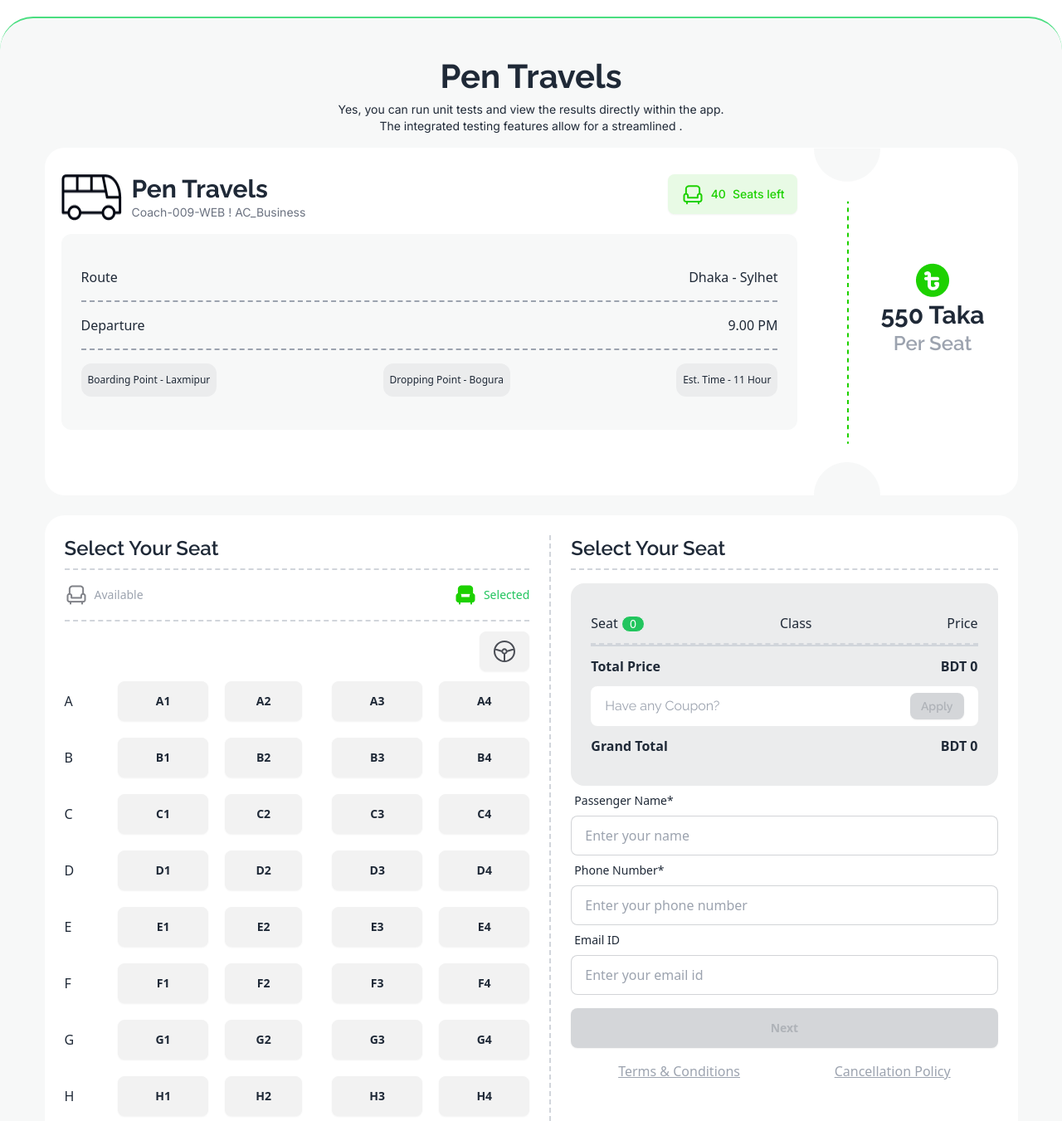
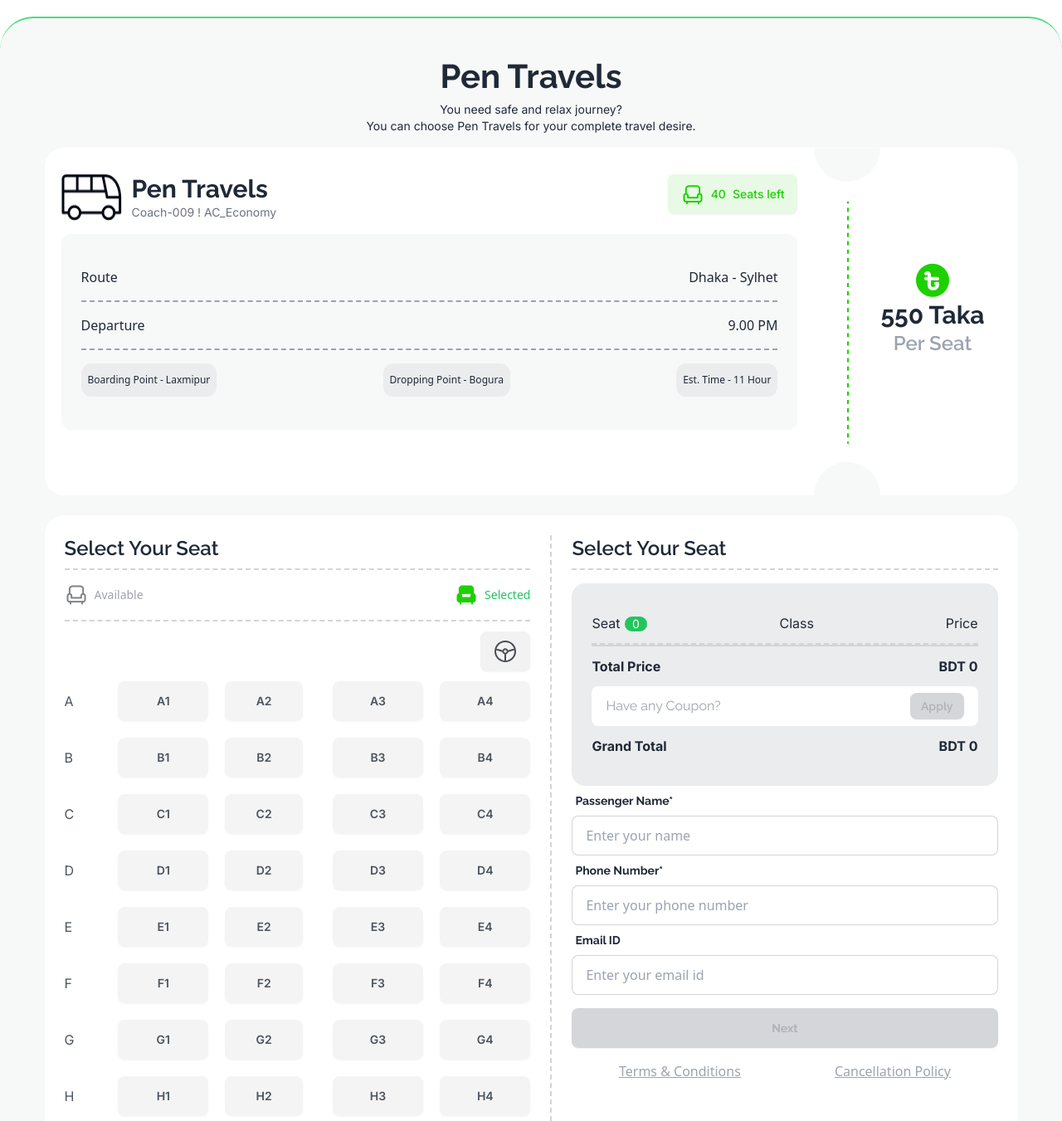
Before and after one commit to meherab-mhk/pen-ticket, a plain HTML site: page index.html in a window 1280 px wide. Shown: the part 1300-2651 px from the top of the page at 83% size. Drawn offline with nearby package versions, Linux system fonts and the light colour scheme.

Commit message:
content update

```diff
--- a/index.html
+++ b/index.html
@@ -60,7 +60,7 @@
         <section class="banner bg-[url('./images/banner.png')] w-full bg-no-repeat bg-center bg-cover rounded-[32px]">
             <div class="banner-txt px-5 py-20 text-center  lg:pb-[160px]">
                 <h3 class="rale font-extrabold text-white text-[40px] lg:text-[64px]">End-to-End Travel with <br><span class="color-base">Pen Travels</span></h3>
-                <p class="text-white mb-6 inter text-sm">Yes, you can run unit tests and view the results directly within the app. <br> The integrated testing features allow for a streamlined .</p>
+                <p class="text-white mb-6 inter text-sm">Pen Travel is world largest bus company with different types of model <br> Our company bus giving services over 40 country world wide.</p>
                 <a href="#main-content" class="btn bg-base border-0 hover:bg-[#1dd100] hover:border-0 rale font-bold text-xl">Buy Tickets</a>
             </div>
         </section>
@@ -120,7 +120,7 @@
           </div>
         </div>
 
-        <button class="btn bg-white text-lg font-medium text-green-500 border border-green-500 hover:bg-green-500 hover:text-white">
+        <button class="btn bg-white text-lg font-medium rale text-green-500 border border-green-500 hover:bg-green-500 hover:text-white">
           See All Offers
         </button>
       </section>
@@ -129,7 +129,7 @@
     <main class="bg-[#f7f8f8] border-t-2 border-green-400 rounded-t-[40px]">
         <section id="main-content" class="mx-5 mt-10 lg:max-w-[1173px] lg:mx-auto ">
             <h3 class="text-center rale font-bold text-[40px]">Pen Travels</h3>
-            <p class="text-center inter font-normal text-sm mb-4">Yes, you can run unit tests and view the results directly within the app. <br> The integrated testing features allow for a streamlined .</p>
+            <p class="text-center inter font-normal text-sm mb-4">You need safe and relax journey? <br> You can choose Pen Travels for your complete travel desire.</p>
             <div class="bg-white rounded-3xl flex flex-col md:flex-row mb-6">
                 <div class="mx-5 my-8 grow">
                     <div class="flex flex-col gap-2 md:flex-row justify-between ">
@@ -137,7 +137,7 @@
                             <img src="images/bus-logo.png" alt="" class="">
                             <div class="flex flex-col">
                                 <h3 class="rale font-bold text-3xl">Pen Travels</h3>
-                                <p class="inter font-normal text-sm text-gray-500">Coach-009-WEB ! AC_Business</p>
+                                <p class="inter font-normal text-sm text-gray-500">Coach-009 ! AC_Economy</p>
                             </div>
                         </div>
                         <p class="btn border-0 bg-[#e8fae5] hover:bg-[#e8fae5] inter font-medium text-sm color-base"><img src="images/seat-green.png" alt=""><span id="seat-count-decrement">40</span> Seats left</p>
@@ -185,7 +185,7 @@
                     <div class="flex justify-end">
                         <p class="btn my-3"><img src="images/starring.svg " alt=""></p>
                     </div>
-                    <div class="grid grid-cols-9 gap-5 items-center">
+                    <div class="grid grid-cols-9 gap-5 items-center inter font-normal opacity-80">
                         <p class="col-span-1">A</p>
                         <p id="A1" onclick="getId(id)" class="col-span-2 btn seat">A1</p>
                         <p id="A2" onclick="getId(id)" class="col-span-2 btn me-4 seat">A2</p>
@@ -243,24 +243,24 @@
                     <h3 class="rale font-semibold text-2xl mb-4 pb-2 border-dashed border-b-2 border-gray-300">Select Your Seat</h3>
                     <div  class="bg-[#ebeced] rounded-2xl p-6">
                         <div id="seat-details">
-                            <div class="flex justify-between border-dashed border-b-2 border-gray-300 py-3 items-center">
+                            <div class="flex justify-between border-dashed border-b-2 border-gray-300 py-3 items-center inter">
                                 <p class="">Seat <span id="seat-count-increment" class="badge bg-green-500 text-white">0</span></p>
                                 <p>Class</p>
                                 <p>Price</p>
                             </div>
                         </div>
-                        <div class="flex justify-between py-3 border-solid border-t-2 border-gray-300">
+                        <div class="flex justify-between py-3 border-solid border-t-2 border-gray-300 inter">
                             <p class="font-bold">Total Price</p>
                             <p class="font-bold">BDT <Span id="total-price">0</Span></p>
                         </div>
-                        <div id="discount-price" class="hidden py-3 text-red-500 font-bold">
+                        <div id="discount-price" class="hidden py-3 text-red-500 font-bold inter">
                             <p class="">Discount</p>
                         </div>
                         <label id="coupon-input" class="input  flex items-center gap-2">
                             <input id="coupon-name" type="text" class=" rale grow" placeholder="Have any Coupon?" />
                             <span id="apply-coupon-btn" class="rale btn btn-sm bg-green-500 hover:bg-green-500 text-white" disabled>Apply</span>
                           </label>
-                          <div class="flex justify-between py-3">
+                          <div class="flex justify-between py-3 inter">
                             <p class="font-bold">Grand Total</p>
                             <p class="font-bold">BDT <Span id="grand-total">0</Span></p>
                         </div>
@@ -268,23 +268,23 @@
 
                         <label class="form-control w-full">
                             <div class="label">
-                              <span class="label-text font-medium">Passenger Name*</span>
+                              <span class="label-text font-bold rale">Passenger Name*</span>
                             </div>
                             <input type="text" placeholder="Enter your name" class="input input-bordered w-full" />
                         </label>
                         <label class="form-control w-full">
                             <div class="label">
-                              <span class="label-text font-medium">Phone Number*</span>
+                              <span class="label-text font-bold rale">Phone Number*</span>
                             </div>
                             <input id="phone-number" type="number" placeholder="Enter your phone number" class="input input-bordered w-full" />
                         </label>
                         <label class="form-control w-full">
                             <div class="label">
-                              <span class="label-text font-medium">Email ID</span>
+                              <span class="label-text font-bold rale">Email ID</span>
                             </div>
                             <input type="email" placeholder="Enter your email id" class="input input-bordered w-full" />
                         </label>
-                        <a href="#my_modal_8" id="next-btn" class="btn bg-green-500 hover:bg-green-500 text-white w-full mt-4" disabled>Next</a>
+                        <a href="#my_modal_8" id="next-btn" class="btn bg-green-500 hover:bg-green-500 text-white w-full mt-4 rale font-bold" disabled>Next</a>
 
                     <div class="mt-4 flex justify-around">
                         <a href="#" class="underline text-gray-400">Terms & Conditions</a>
```
